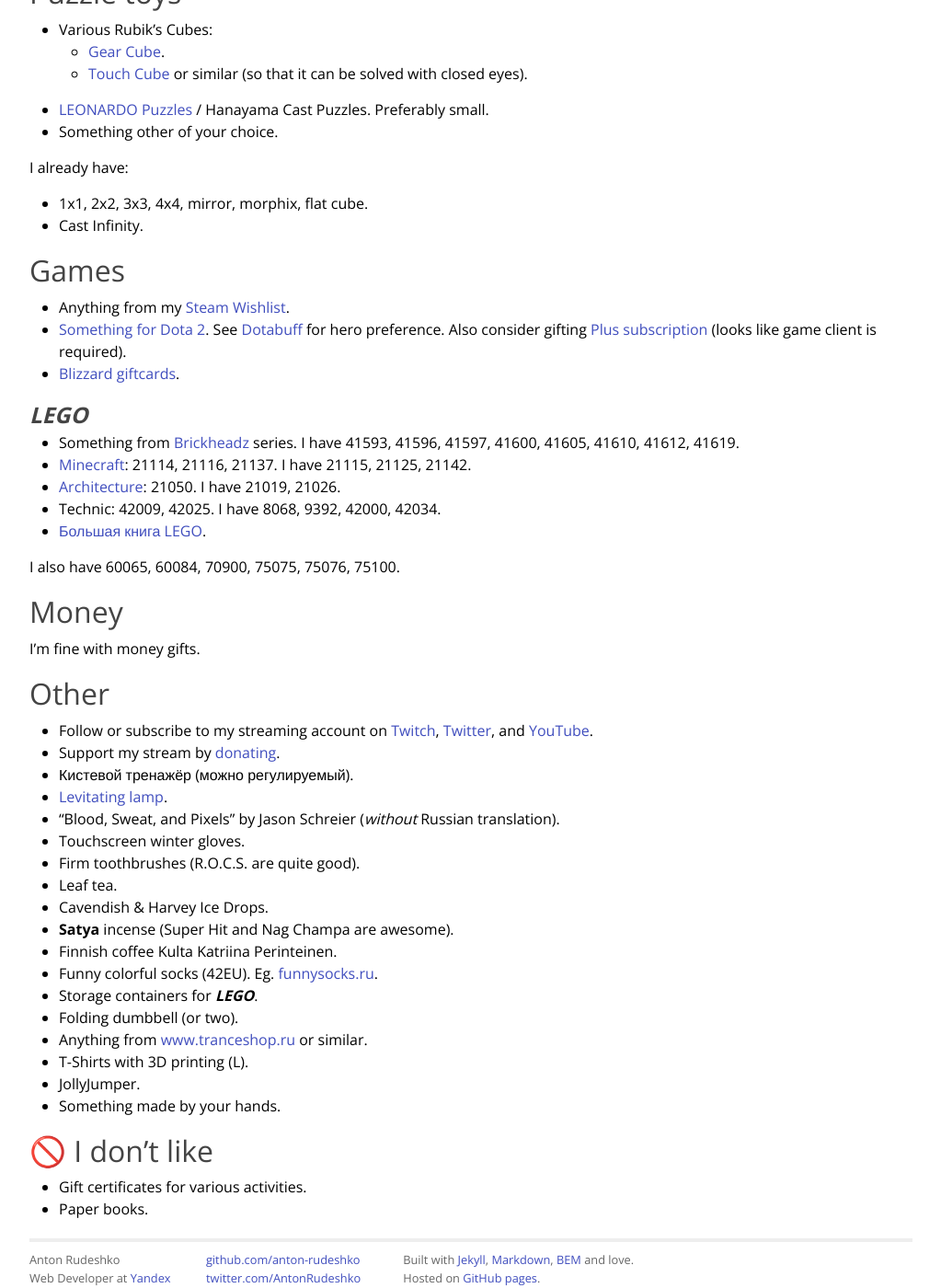
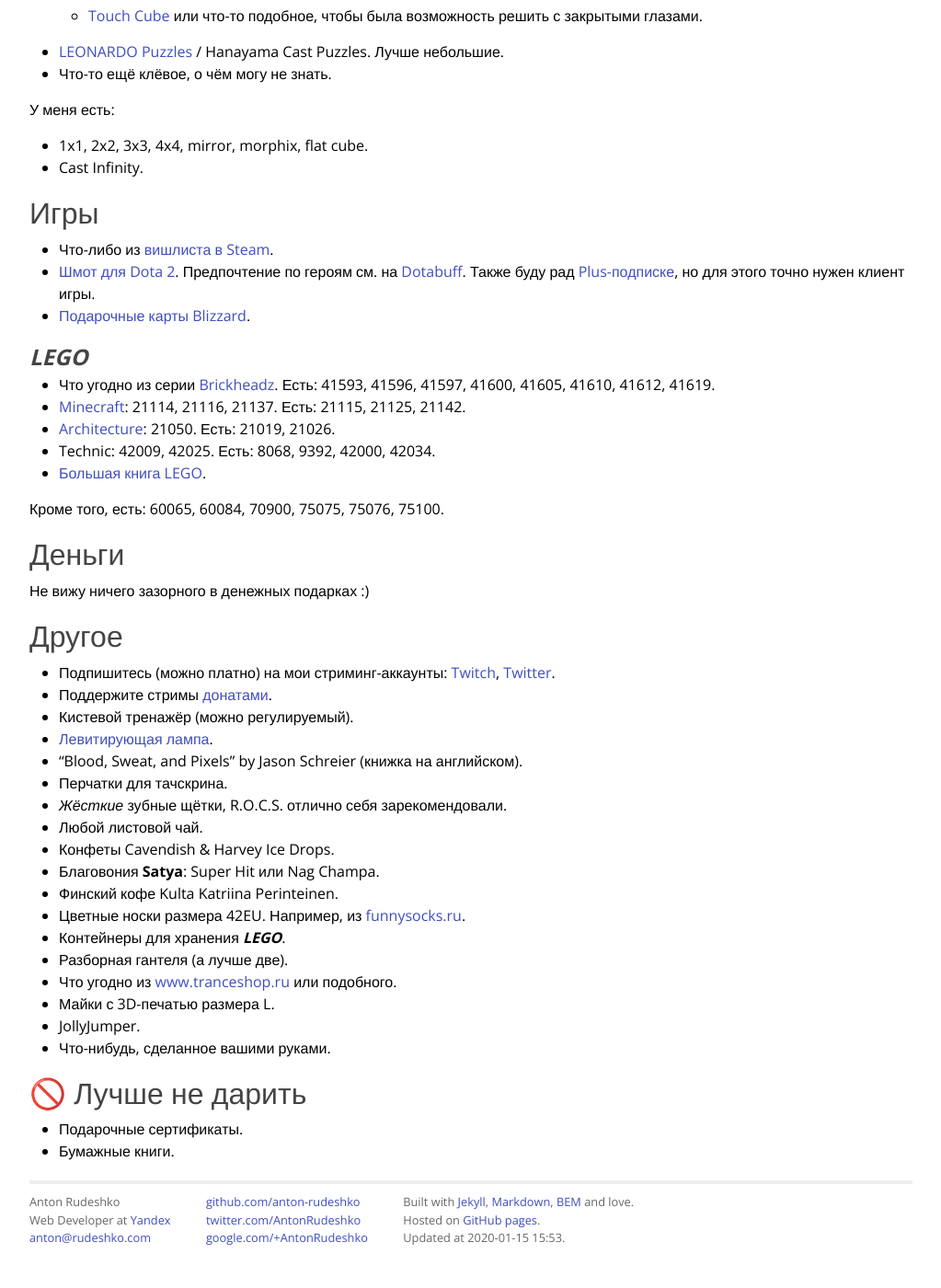
Before and after one commit to anton-rudeshko/anton-rudeshko.github.io, a Jekyll site: the page built from wishlist/index.md, in a window 1280 px wide and 1400 px high, scrolled down 852 px. Shown: the whole window at 92% size, without its empty margins (128-1151 px from the left). Built offline with Jekyll 4.4.1, drawn with Linux system fonts in a browser that asks for light colours; comment, search, counter and statistics services are not loaded; after the commit the page ends 2222 px from its top, so only the background shows below that; some of the changed text lies outside the part shown.

Commit message:
wishlist: back to russian
Плохая идея была иметь его на английском.

```diff
--- a/wishlist/index.md
+++ b/wishlist/index.md
@@ -1,29 +1,29 @@
 ---
 layout: default
-title: Anton Rudeshko Wishlist
+title: Вишлист
 ---
 
-# Anton Rudeshko Wishlist
+# Вишлист
 
-*Last updated 1 January, 2020.*
+*Обновлено 1 января 2020.*
 
-## Hardware
+## Железо
 
-In descending order of preference:
+По убыванию:
 
-* [Elgato Game Capture HD60 S][hd60-s] ($135).
-* [Elgato Key Light][key-light] ($195).
-* [TC Helicon GoXLR][goxlr] ($500).
+* Устройство захвата [Elgato Game Capture HD60 S][hd60-s] ($135).
+* Свет [Elgato Key Light][key-light] ($195).
+* Микшер [TC Helicon GoXLR][goxlr] ($500).
 * [DELL U2715H][dell] display ($680).
-* One more [HyperX Cloud II][hyperx2] ($69).
-* Monitor headphones. Eg [Sennheiser HD 518][hd-518] ($65).
-* Amazon Kindle with screen light.
-  * I'm not very good with those. Feel free to choose what you think is good. It is important to be able to read PDF's.
-* [JBL Charge 3][jbl] or newer. Color doesn't matter.
-* [Native Instruments Traktor Kontrol F1][ni-kontrol-f1]
-* [Native Instruments Traktor Kontrol S5][ni-kontrol-s5]
-* ? USB audio interface. Eg [Focusrite Scarlett 2i2][focusrite]
-  * Uncertain about this. Right now I'm okay with Traktor Kontrol S2 embedded audio card.
+* Ещё один [HyperX Cloud II][hyperx2] ($69).
+* Мониторные наушники. Например, [Sennheiser HD 518][hd-518] ($65).
+* Amazon Kindle с подсветкой. Не разбираюсь, готов довериться чужому выбору, лишь бы PDF умело.
+* [JBL Charge 3][jbl] или новее. Лучше яркого цвета.
+* [Native Instruments Traktor Kontrol F1][ni-kontrol-f1].
+* [Native Instruments Traktor Kontrol S5][ni-kontrol-s5].
+* Внешняя звуковая карта. Например, [Focusrite Scarlett 2i2][focusrite].
+
+[Текущие комплектующие ПК][pc-config].
 
 [hd60-s]: https://www.elgato.com/en/gaming/game-capture-hd60-s
 [key-light]: https://www.elgato.com/en/gaming/key-light
@@ -35,42 +35,39 @@ In descending order of preference:
 [ni-kontrol-s5]: http://www.native-instruments.com/en/products/traktor/dj-controllers/traktor-kontrol-s5/
 [ni-kontrol-f1]: http://www.native-instruments.com/en/products/traktor/dj-controllers/traktor-kontrol-f1/
 [focusrite]: http://market.yandex.ru/model.xml?modelid=7754997&hid=91027
-
-[My current PC specs for reference][pc-config].
-
 [pc-config]: https://www.rudeshko.com/pc-config
 
-## Software
+## Софт
 
 * [FL Studio + ALL Plugins Bundle][fl-studio] ($900).
-* [Backblaze subscription][backblaze] ($60).
-* Music from my [Bandcamp wishlist][bandcamp-wishlist].
-* YouTube Premium subscription.
-* [Emby Premiere][emby-premiere] subscription.
+* Подписка [Backblaze][backblaze] ($60).
+* Музыка из [вишлиста в Bandcamp][bandcamp-wishlist].
+* Подписка YouTube Premium.
+* Подписка [Emby Premiere][emby-premiere].
 
 [fl-studio]: https://support.image-line.com/jshop/shop.php
 [backblaze]: https://secure.backblaze.com/gift.htm
 [bandcamp-wishlist]: https://bandcamp.com/anton-rudeshko/wishlist
 [emby-premiere]: https://emby.media/premiere.html
 
-## Puzzle toys
+## Головоломки
 
-* Various Rubik's Cubes:
+* Вариации Кубика Рубика:
   * [Gear Cube](http://playlab.ru/toys/mefferts/gear-cube/).
-  * [Touch Cube](https://www.rubiks.com/rubik-s-touch-cube.html) or similar (so that it can be solved with closed eyes).
-* [LEONARDO Puzzles](http://www.leonardo-puzzles.com/) / Hanayama Cast Puzzles. Preferably small.
-* Something other of your choice.
+  * [Touch Cube](https://www.rubiks.com/rubik-s-touch-cube.html) или что-то подобное, чтобы была возможность решить с закрытыми глазами.
+* [LEONARDO Puzzles](http://www.leonardo-puzzles.com/) / Hanayama Cast Puzzles. Лучше небольшие.
+* Что-то ещё клёвое, о чём могу не знать.
 
-I already have:
+У меня есть:
 
 * 1x1, 2x2, 3x3, 4x4, mirror, morphix, flat cube.
 * Cast Infinity.
 
-## Games
+## Игры
 
-* Anything from my [Steam Wishlist][steam].
-* [Something for Dota 2][dota2-store]. See [Dotabuff][dotabuff] for hero preference. Also consider gifting [Plus subscription][dota2-plus] (looks like game client is required).
-* [Blizzard giftcards][blizzard-giftcards].
+* Что-либо из [вишлиста в Steam][steam].
+* [Шмот для Dota 2][dota2-store]. Предпочтение по героям см. на [Dotabuff][dotabuff]. Также буду рад [Plus-подписке][dota2-plus], но для этого точно нужен клиент игры.
+* [Подарочные карты Blizzard][blizzard-giftcards].
 
 [steam]: http://steamcommunity.com/id/Tesla404/wishlist
 [dota2-store]: http://www.dota2.com/store/
@@ -80,45 +77,45 @@ I already have:
 
 ### *LEGO*
 
-* Something from [Brickheadz][lego-brickheadz] series. I have 41593, 41596, 41597, 41600, 41605, 41610, 41612, 41619.
-* [Minecraft][lego-minecraft]: 21114, 21116, 21137. I have 21115, 21125, 21142.
-* [Architecture][lego-architecture]: 21050. I have 21019, 21026.
-* Technic: 42009, 42025. I have 8068, 9392, 42000, 42034.
+* Что угодно из серии [Brickheadz][lego-brickheadz]. Есть: 41593, 41596, 41597, 41600, 41605, 41610, 41612, 41619.
+* [Minecraft][lego-minecraft]: 21114, 21116, 21137. Есть: 21115, 21125, 21142.
+* [Architecture][lego-architecture]: 21050. Есть: 21019, 21026.
+* Technic: 42009, 42025. Есть: 8068, 9392, 42000, 42034.
 * [Большая книга LEGO][lego-big].
 
-I also have 60065, 60084, 70900, 75075, 75076, 75100.
+Кроме того, есть: 60065, 60084, 70900, 75075, 75076, 75100.
 
 [lego-architecture]: https://shop.lego.com/en-US/Architecture-ByTheme
 [lego-big]: http://www.mann-ivanov-ferber.ru/books/paperbook/unofficial-lego-builders-guide/
 [lego-brickheadz]: https://shop.lego.com/en-US/Brickheadz-sets
 [lego-minecraft]: https://shop.lego.com/en-US/Minecraft-ByTheme
 
-## Money
+## Деньги
 
-I'm fine with money gifts.
+Не вижу ничего зазорного в денежных подарках :)
 
-## Other
+## Другое
 
-* Follow or subscribe to my streaming account on [Twitch](https://www.twitch.tv/rudeshko_plays), [Twitter](https://twitter.com/rudeshko_plays), and [YouTube](https://www.youtube.com/channel/UCEmTIP5sBak0aiGU2sFMX2w).
-* Support my stream by [donating](https://donate.stream/rudeshko_plays).
+* Подпишитесь (можно платно) на мои стриминг-аккаунты: [Twitch](https://www.twitch.tv/rudeshko_plays), [Twitter](https://twitter.com/rudeshko_plays).
+* Поддержите стримы [донатами](https://donate.stream/rudeshko_plays).
 * Кистевой тренажёр (можно регулируемый).
-* [Levitating lamp](https://www.levitera.ru/product/levitiruyuschiy-svetilnik-cosmic-temnyy).
-* "Blood, Sweat, and Pixels" by Jason Schreier (_without_ Russian translation).
-* Touchscreen winter gloves.
-* Firm toothbrushes (R.O.C.S. are quite good).
-* Leaf tea.
-* Cavendish & Harvey Ice Drops.
-* **Satya** incense (Super Hit and Nag Champa are awesome).
-* Finnish coffee Kulta Katriina Perinteinen.
-* Funny colorful socks (42EU). Eg. [funnysocks.ru](https://funnysocks.ru/).
-* Storage containers for ***LEGO***.
-* Folding dumbbell (or two).
-* Anything from [www.tranceshop.ru](http://www.tranceshop.ru/) or similar.
-* T-Shirts with 3D printing (L).
+* [Левитирующая лампа](https://www.levitera.ru/product/levitiruyuschiy-svetilnik-cosmic-temnyy).
+* "Blood, Sweat, and Pixels" by Jason Schreier (книжка на английском).
+* Перчатки для тачскрина.
+* _Жёсткие_ зубные щётки, R.O.C.S. отлично себя зарекомендовали.
+* Любой листовой чай.
+* Конфеты Cavendish & Harvey Ice Drops.
+* Благовония **Satya**: Super Hit или Nag Champa.
+* Финский кофе Kulta Katriina Perinteinen.
+* Цветные носки размера 42EU. Например, из [funnysocks.ru](https://funnysocks.ru/).
+* Контейнеры для хранения ***LEGO***.
+* Разборная гантеля (а лучше две).
+* Что угодно из [www.tranceshop.ru](http://www.tranceshop.ru/) или подобного.
+* Майки с 3D-печатью размера L.
 * JollyJumper.
-* Something made by your hands.
+* Что-нибудь, сделанное вашими руками.
 
-## 🚫 I don't like
+## 🚫 Лучше не дарить
 
-* Gift certificates for various activities.
-* Paper books.
+* Подарочные сертификаты.
+* Бумажные книги.
```
